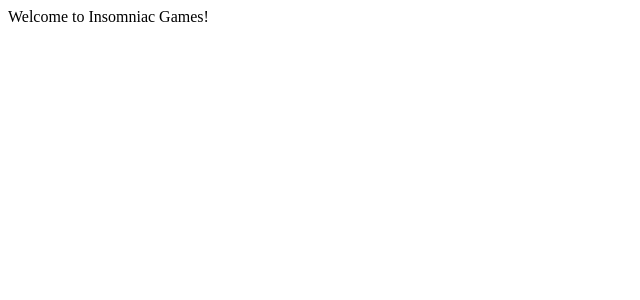
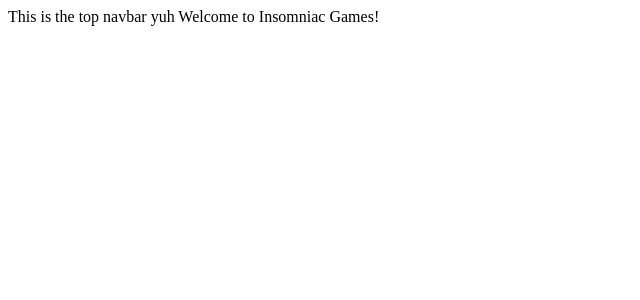
Before and after one commit to Shawn10nes/insomniac-games, an Angular app: page / in a window 1280 px wide. Shown: the top 300 px of the page, without its empty margins (0-640 px from the left). Built offline with nearby package versions, Linux system fonts and the light colour scheme.

Commit message:
Added TopNavBar Component

```diff
--- a/src/app/app.component.html
+++ b/src/app/app.component.html
@@ -1 +1,2 @@
+<ig-topnavbar>Loading...</ig-topnavbar>
 Welcome to Insomniac Games!
--- a/src/app/app.module.ts
+++ b/src/app/app.module.ts
@@ -1,11 +1,13 @@
 import { NgModule } from '@angular/core';
 import { BrowserModule } from '@angular/platform-browser';
+import { TopNavBarComponent } from 'src/navigation/topnavbar.component';
 
 import { AppComponent } from './app.component';
 
 @NgModule({
   declarations: [
-    AppComponent
+    AppComponent,
+    TopNavBarComponent
   ],
   imports: [
     BrowserModule
--- /dev/null
+++ b/src/navigation/topnavbar.component.html
@@ -0,0 +1 @@
+This is the top navbar yuh
```
Also changed, not shown: src/navigation/topnavbar.component.ts (added, +10 -0 lines), src/navigation/topnavbar.component.css (added).
